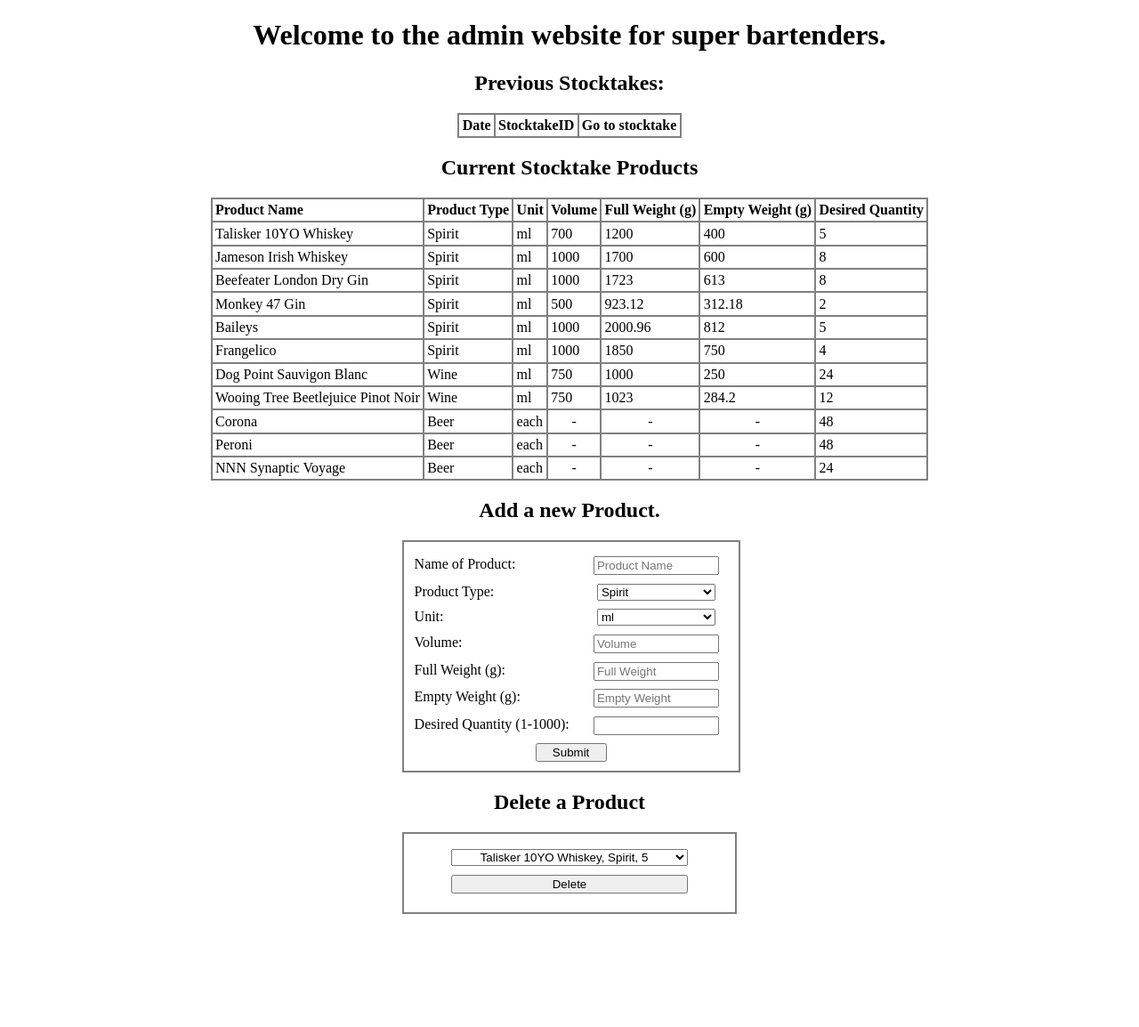
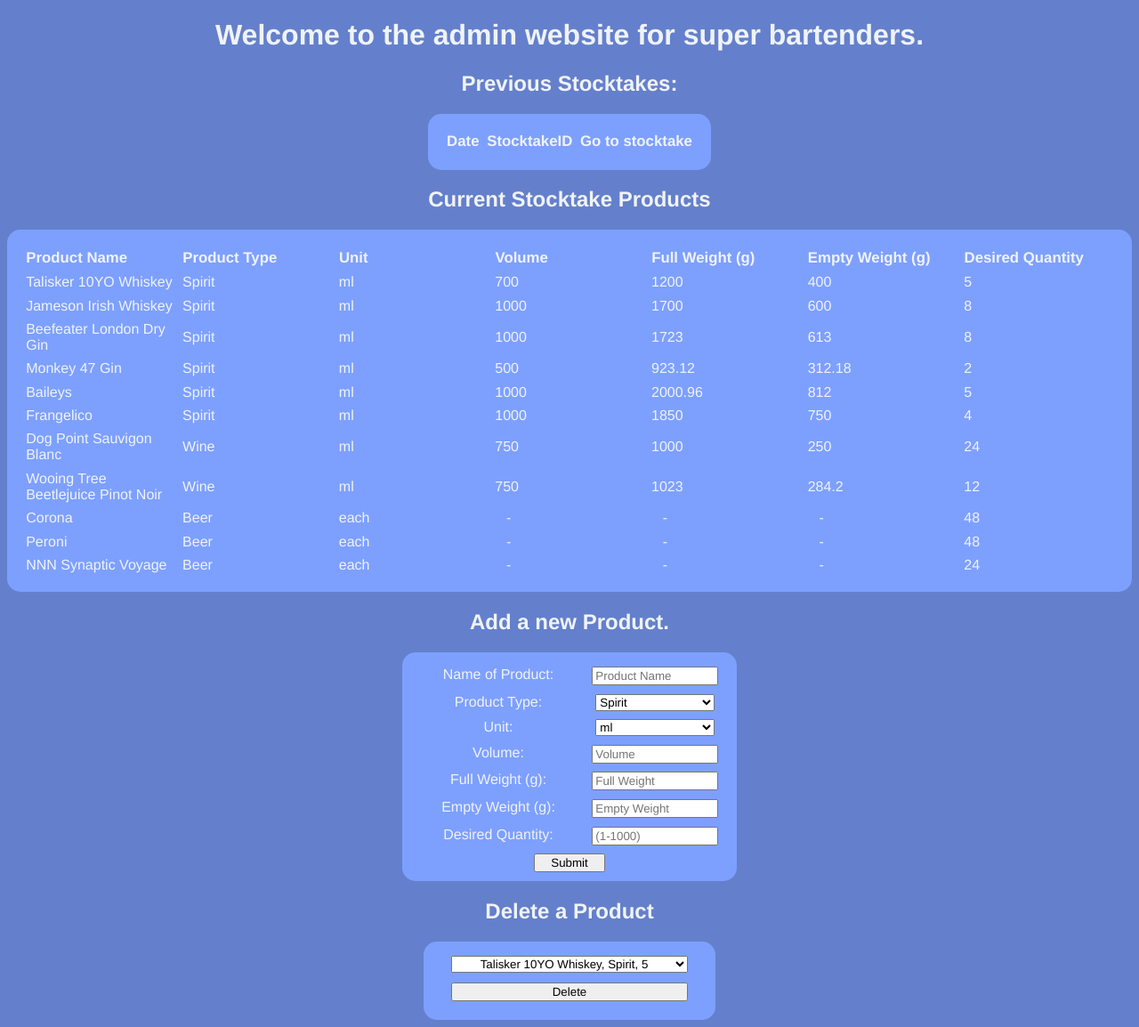
Before and after one commit to timcop/Stocktake, a PHP site: page /admin.php in a window 1280 px wide. Shown: the whole page at 89% size. Before the commit the page ends 1027 px from the top, so only its background shows below. Run offline with PHP 8.4, Linux system fonts and the light colour scheme; data comes from the database, SQL or seed files in the repository; data that the repository does not hold is empty.

Commit message:
Add external CSS
Remove internal CSS
Add external CSS
Add font,
Add background and foreground colours

```diff
--- a/www/admin.php
+++ b/www/admin.php
@@ -2,65 +2,7 @@
 <html lang="en">
     <head>
         <title>Admin Database test page</title>
-        <style>
-
-            h1, h2 {
-                text-align: center;
-            }
-
-            table {
-                margin: auto;
-            }
-
-            input, select {
-                margin: auto;
-                display: inline-block;
-                width: 10em;
-            }
-
-
-            #add_product {
-                padding-top: 1em;
-                display: grid;
-                grid-template-columns: 12em 10em;
-                row-gap: 0.6em;
-            }
-
-            #submit_product {
-                margin: auto;
-                width: 6em;
-                grid-column: span 2;
-            }
-
-            #delete_product select, #delete_product input {
-                margin-top: 0.8em;
-                margin-bottom: 0.8em;
-                text-align: center;
-                display: block;
-                width: 20em;
-            }
-
-            th { text-align: left; }
-
-            #blank_cell {
-                text-align: center;
-            }
-
-            table, th, td, fieldset {
-            border: 2px solid grey;
-            border-collapse: collapse;
-            }
-
-            section {
-                margin: auto;
-                width: 23.8em;
-            }
-
-            th, td {
-            padding: 0.2em;
-            }
-
-        </style>
+        <link rel="stylesheet" href="style.css" type="text/css">
 
         <script>
             function showOptions(element) {
@@ -112,7 +54,7 @@
         </table>
 
         <h2>Current Stocktake Products</h2>
-        <table>
+        <table class="current">
             <tr><th>Product Name</th><th>Product Type</th><th>Unit</th><th>Volume</th><th>Full Weight (g)</th><th>Empty Weight (g)</th><th>Desired Quantity</th></tr>
             <?php
 
@@ -157,7 +99,7 @@
             ?>
         </table>
 
-        <section>
+        <section class="admin_section">
             <h2>Add a new Product.</h2>
             <form method="post" enctype="aplication/x-www-form-urlencoded" action="scripts/insert_product.php">
                 <fieldset id="add_product">
@@ -178,7 +120,7 @@
                     <label for="volume" class="liquid">Volume: </label><input type="number" placeholder="Volume" id="volume" class="liquid" name="volume" min="0">
                     <label for="full_weight" class="liquid">Full Weight (g): </label><input type="number" placeholder="Full Weight" id="full_weight" class="liquid" name="full_weight" min="0">
                     <label for="empty_weight" class="liquid">Empty Weight (g): </label><input type="number" placeholder="Empty Weight" id="empty_weight" class="liquid" name="empty_weight" min="0">
-                    <label for="dq">Desired Quantity (1-1000):</label><input type="number" id="dq" name="dq" min="1" max="1000" required>
+                    <label for="dq">Desired Quantity:</label><input type="number" id="dq" name="dq" min="1" max="1000" placeholder="(1-1000)"required>
                     <input type="submit" value="Submit" id="submit_product">
                 </fieldset>
             </form>
--- /dev/null
+++ b/www/style.css
@@ -0,0 +1,119 @@
+body {
+    background-color: #6480CC;
+}
+
+table {
+    margin: auto;
+    padding: 1em 1em;
+}
+
+/* Font theme */
+h1, h2, p, th, td, label, input, select{
+    font-family: "Helvetica", Sans-serif;
+}
+
+h1, h2, p, th, td, label {
+    color: #F0F3F6;
+}
+
+h1, h2, p {
+    text-align: center;
+}
+
+#add_product {
+    padding-top: 1em;
+    display: grid;
+    grid-template-columns: 12em 10em;
+    row-gap: 0.6em;
+}
+
+#submit_product {
+    margin: auto;
+    width: 6em;
+    grid-column: span 2;
+}
+
+#delete_product select, #delete_product input {
+    margin-top: 0.8em;
+    margin-bottom: 0.8em;
+    text-align: center;
+    display: block;
+    width: 20em;
+}
+
+#blank_cell {
+    padding-left: 1em;
+}
+
+.admin_section {
+    margin: auto;
+    width: 40%;
+}
+
+input, select {
+    margin: auto;
+    display: inline-block;
+    width: 10em;
+}
+
+fieldset {
+    width: 60%;
+    margin: auto;
+}
+
+#stocktake {
+    display: grid;
+    grid-template-columns: 1fr 1fr 1fr 1fr;
+}
+
+#stocktake p:nth-child(-n+4) {
+    margin-left: 1em;
+    margin-right: 1em;
+    font-weight: bold;
+    font-size: 1.2em;
+}
+
+#stocktake p + input {
+    height: 1em;
+    width: 8em;
+    margin: auto;
+}
+
+.current th {
+    width: 10em;
+}
+
+.current td {
+    height: 1em;
+    /* width: 9em; */
+}
+
+#submit_stocktake {
+    margin: auto;
+    margin-top: 1.5em;
+    width: 10em;
+    grid-column: span 4;
+}
+
+th {
+    text-align: left;
+    font-size: 1.05em;
+}
+
+fieldset {
+    border: none;
+}
+
+table, th, td, fieldset {
+background-color: #7DA0FF;
+border-radius: 15px;
+}
+
+th, td {
+    padding: 0.2em;
+}
+
+form {
+    margin: auto;
+    text-align: center;
+}
```
Also changed, not shown: www/index.php (+5 -63 lines).
